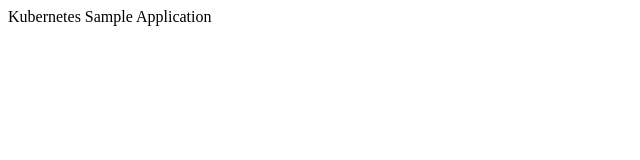
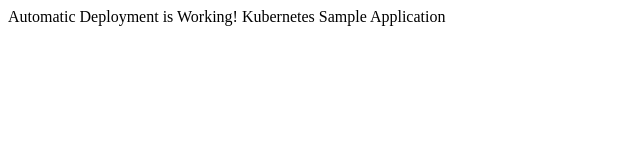
Before and after one commit to raybanned59/digital-ocean-kubernetes-deploy, a plain HTML site: page index.html in a window 1280 px wide. Shown: the whole page, without its empty margins (0-640 px from the left). Drawn offline with Linux system fonts and the light colour scheme.

```diff
--- a/index.html
+++ b/index.html
@@ -1,4 +1,8 @@
 <!DOCTYPE html>
+<title>DigitalOcean</title>
+<body>
+  Automatic Deployment is Working!
+</body><!DOCTYPE html>
 <title>DigitalOcean</title>
 <body>
   Kubernetes Sample Application
```
Also changed, not shown: 3 other files.
